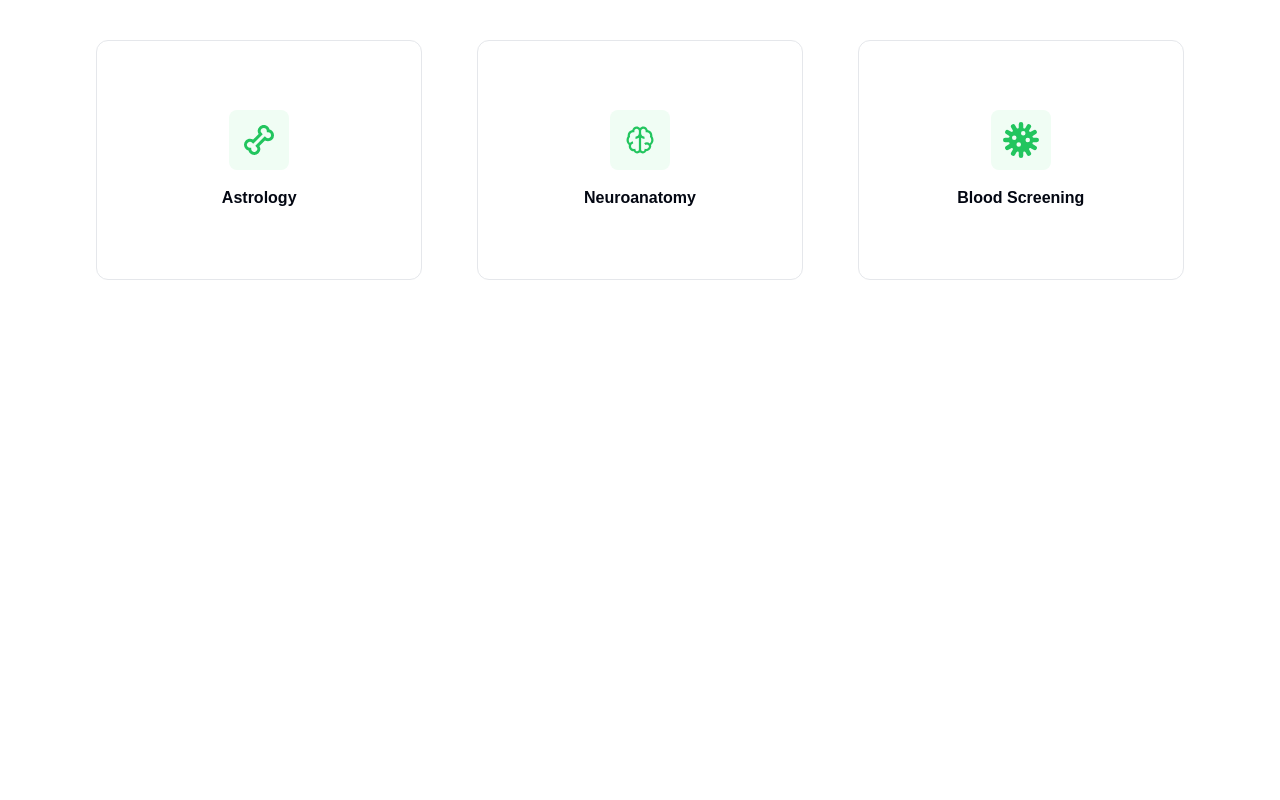
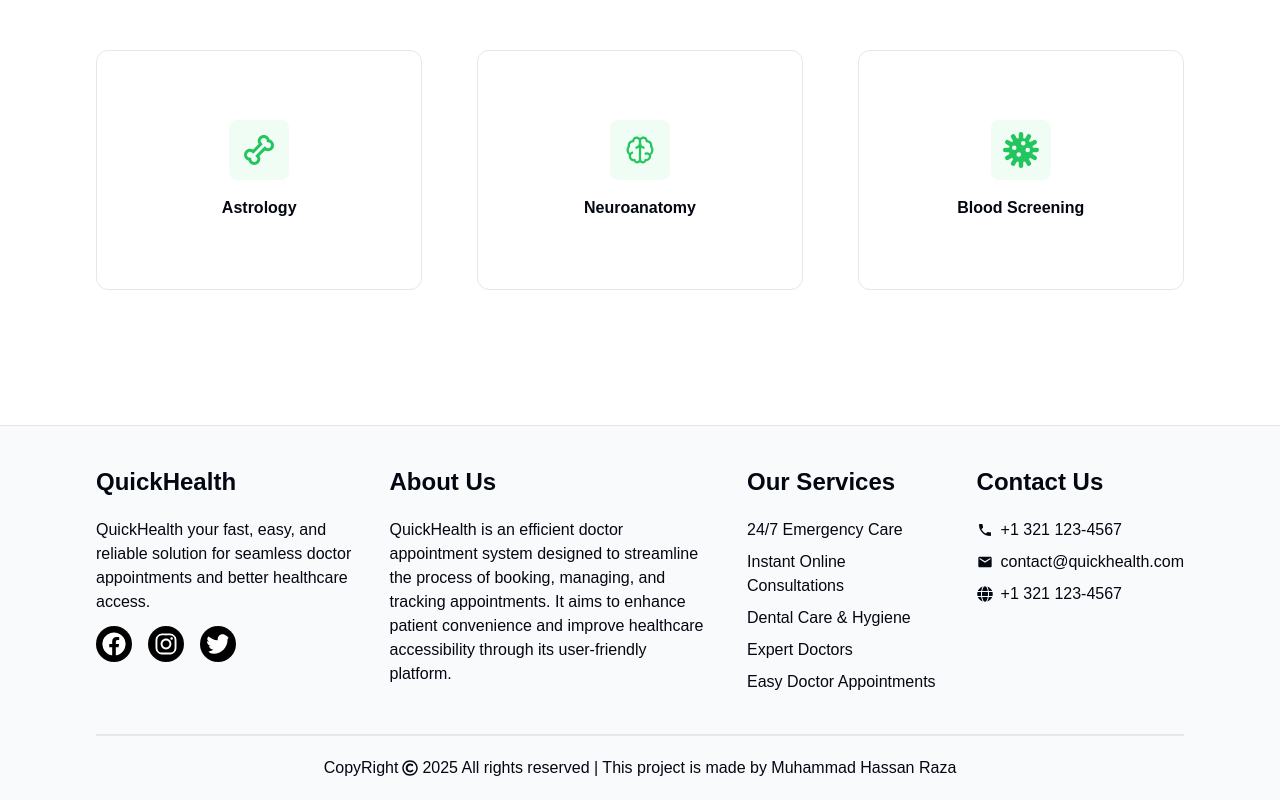
Before and after one commit to MuhammadHassanRaza25/Doctor-Appointment-System, a Next.js app: page / in a window 1280 px wide. Shown: the part 1699-2499 px from the top of the page. Before the commit the page ends 2033 px from the top, so only its background shows below. Built offline with nearby package versions, Linux system fonts and the light colour scheme.

Commit message:
make footer

```diff
--- a/src/app/components/Footer.jsx
+++ b/src/app/components/Footer.jsx
@@ -1,8 +1,53 @@
+import { FaFacebook } from "react-icons/fa";
+import { FaInstagram } from "react-icons/fa";
+import { FaTwitter } from "react-icons/fa";
+import { IoMdCall } from "react-icons/io";
+import { MdEmail } from "react-icons/md";
+import { FaGlobe } from "react-icons/fa";
+import { FaRegCopyright } from "react-icons/fa";
 
 export default function Footer(){
     return(
-        <div>
-            <h1>This is Footer</h1>
+        <div className="bg-gray-50 border-t px-24 mt-20 pt-5 pb-5">
+
+            <div className="flex flex-wrap justify-between items-baseline">
+
+                <div className="flex flex-col mt-5 w-[20vw]">
+                   <h1 className="font-bold text-2xl">QuickHealth</h1>
+                   <p className="mt-5">QuickHealth your fast, easy, and reliable solution for seamless doctor appointments and better healthcare access.</p>
+                    <p className="flex gap-4 mt-3">
+                      <FaFacebook className="text-4xl p-1.5 bg-black text-white hover:text-blue-300 rounded-full"/>
+                      <FaInstagram className="text-4xl p-1.5 bg-black text-white hover:text-blue-300 rounded-full"/>
+                      <FaTwitter className="text-4xl p-1.5 bg-black text-white hover:text-blue-300 rounded-full"/>
+                    </p>
+               </div>
+
+               <div className="flex flex-col mt-5 w-[25vw]">
+                   <h1 className="font-bold text-2xl">About Us</h1>
+                   <p className="mt-5">QuickHealth is an efficient doctor appointment system designed to streamline the process of booking, managing, and tracking appointments. It aims to enhance patient convenience and improve healthcare accessibility through its user-friendly platform.</p>
+               </div>
+
+               <div className="flex flex-col mt-5 w-[15vw]">
+                   <h1 className="font-bold text-2xl">Our Services</h1>
+                   <p className='mt-5'>24/7 Emergency Care</p>
+                   <p className='mt-2'>Instant Online Consultations</p>
+                   <p className='mt-2'>Dental Care & Hygiene</p>
+                   <p className='mt-2'>Expert Doctors</p>
+                   <p className='mt-2'>Easy Doctor Appointments</p>
+               </div>
+
+               <div className="flex flex-col mt-5">
+                   <h1 className="font-bold text-2xl">Contact Us</h1>
+                   <p className='flex items-center gap-2 mt-5'><IoMdCall /> +1 321 123-4567</p>
+                   <p className='flex items-center gap-2 mt-2'><MdEmail />  contact@quickhealth.com</p>
+                   <p className='flex items-center gap-2 mt-2'><FaGlobe /> +1 321 123-4567</p>
+               </div>
+           </div>
+
+           <div className='mt-10 border-t-2'>
+              <h1 className='mt-5 flex justify-center items-center gap-1'>CopyRight <FaRegCopyright /> 2025 All rights reserved | This project is made by Muhammad Hassan Raza</h1>
+           </div>
+
         </div>
     )
 }
--- a/src/app/components/Header.jsx
+++ b/src/app/components/Header.jsx
@@ -96,7 +96,7 @@ export default function Header() {
                     <h1 className="link font-semibold text-gray-500 hover:text-gray-700 p-3 relative group">
                         Contact Us
                     </h1>
-                    <button className="bg-blue-500 text-white hover:bg-green-500 hover:text-white w-40 py-3 rounded-md font-bold mt-3 mb-3">
+                    <button className="bg-blue-500 text-white hover:bg-green-500 hover:text-white w-32 py-3 rounded-md font-bold mt-3 mb-3">
                         Login
                     </button>
                 </div>
--- a/src/app/components/HeroSection.jsx
+++ b/src/app/components/HeroSection.jsx
@@ -4,7 +4,7 @@ import DoctorImage from "../images/doctor.jpg"
 export default function HeroSection(){
     return(
        <>
-           <div className="heroSection mt-28 flex  px-24 justify-between items-center bg-white">
+           <div className="heroSection mt-28 flex px-24 justify-between items-center bg-white">
 
               <div className="heroDetail flex flex-col gap-9">
                  <h1 className="heroHeading font-bold">Welcome to QuickHealth</h1>
--- a/src/app/globals.css
+++ b/src/app/globals.css
@@ -5,21 +5,6 @@
 body {
   font-family: Arial, Helvetica, sans-serif;
 }
-
-.serviceBox{
-  transition: all 0.1s ease-in;
-  cursor: pointer;
-}
-.serviceBox:hover{
-  transform: scale(1.06);
-}
-
-/* .heroSection{
-  background-image: url(images/bgstyle3.png);
-  background-size: cover;
-  background-position-y: 15%;
-  background-attachment: fixed;
-} */
 
 .transitionBtn{
   transition: all 0.2s;
@@ -33,6 +18,7 @@ body {
   position: sticky;
   top: 0%;
   background-color: rgb(255, 255, 255);
+  z-index: 99999;
 }
 .link{
   cursor: pointer;
@@ -53,13 +39,31 @@ body {
   width: 100%; /* Final width 100% ho jayega */
 }
 /* Header End */
-
+/* Hero Section Start */
+.heroImgDiv{
+  padding-top: 1%;
+}
 .heroHeading{
   font-size: 40px;
 }
 .heroDesc{
   font-size: 16px;
 }
+/* Hero Section Start */
+/* our services start */
+.serviceBox{
+  transition: all 0.1s ease-in;
+  cursor: pointer;
+  /* box-shadow: rgba(99, 99, 99, 0.2) 0px 0px 6px 0px; */
+}
+.serviceBox:hover{
+  transform: scale(1.06);
+  box-shadow: rgba(99, 99, 99, 0.2) 0px 0px 6px 0px;
+}
+/* our services end */
+/* Footer Start */
+
+/* Footer End */
 
 /* Responsiveness Start */
 
--- a/src/app/page.js
+++ b/src/app/page.js
@@ -1,3 +1,4 @@
+import Footer from "./components/Footer";
 import Header from "./components/Header";
 import HeroSection from "./components/HeroSection";
 import OurServices from "./components/OurServices";
@@ -8,6 +9,7 @@ export default function Home() {
        <Header/>
        <HeroSection/>
        <OurServices/>
+       <Footer/>
     </>
   )
 }
```
